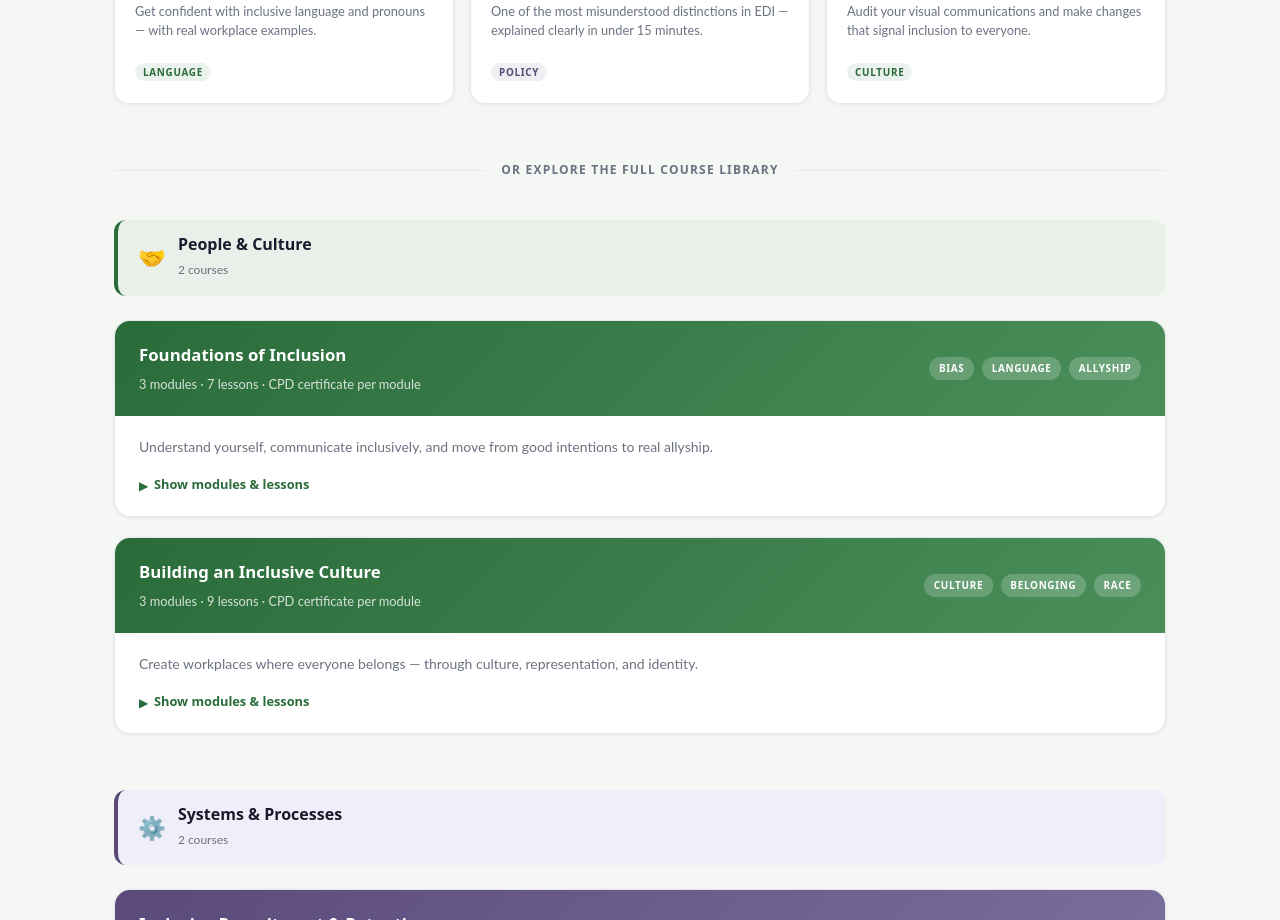
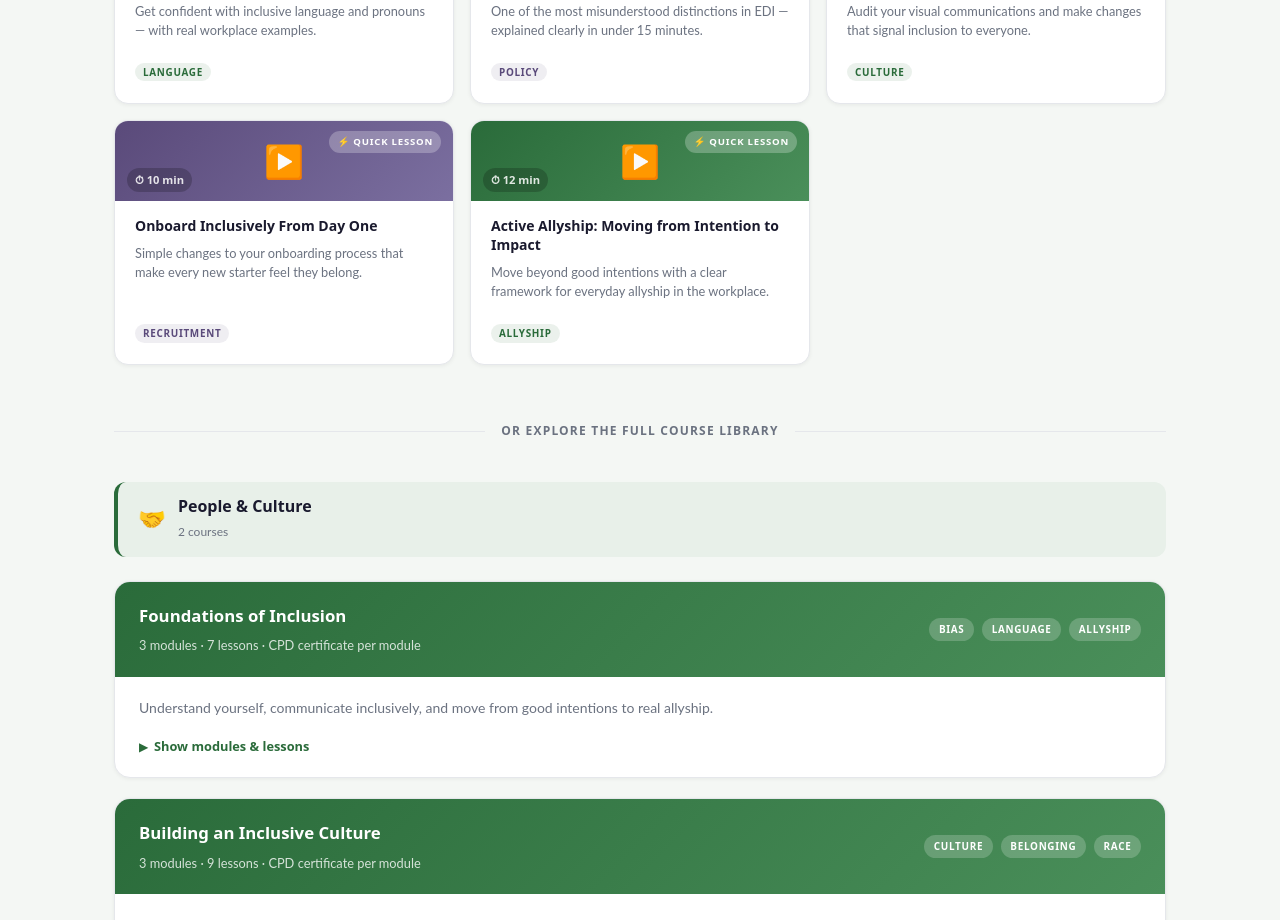
Before and after one commit to Rebekah338/inclusion-impact-platform, a Next.js app: page /dashboard/learn in a window 1280 px wide. Shown: the part 960-1880 px from the top of the page. Built offline with nearby package versions, Linux system fonts and the light colour scheme.

Commit message:
Add 2 more quick lessons to QUICK_LESSONS (Onboard Inclusively, Active Allyship) — 8 total
Co-Authored-By: Claude Sonnet 4.6 <noreply@anthropic.com>
Claude-Session: https://claude.ai/code/session_01E11uWzxsBtw5XKP8MYPdbN

```diff
--- a/app/dashboard/learn/page.tsx
+++ b/app/dashboard/learn/page.tsx
@@ -267,6 +267,24 @@ const QUICK_LESSONS = [
     color: "#2A6B3A",
     thumbnailBg: "linear-gradient(135deg, #2A6B3A 0%, #4A8F5A 100%)",
     tag: "Culture",
+  },
+  {
+    id: "onboard-inclusively",
+    title: "Onboard Inclusively From Day One",
+    blurb: "Simple changes to your onboarding process that make every new starter feel they belong.",
+    duration: "10 min",
+    color: "#5a4a7a",
+    thumbnailBg: "linear-gradient(135deg, #5a4a7a 0%, #7b6fa0 100%)",
+    tag: "Recruitment",
+  },
+  {
+    id: "active-allyship",
+    title: "Active Allyship: Moving from Intention to Impact",
+    blurb: "Move beyond good intentions with a clear framework for everyday allyship in the workplace.",
+    duration: "12 min",
+    color: "#2A6B3A",
+    thumbnailBg: "linear-gradient(135deg, #2A6B3A 0%, #4A8F5A 100%)",
+    tag: "Allyship",
   },
 ];
 
```
